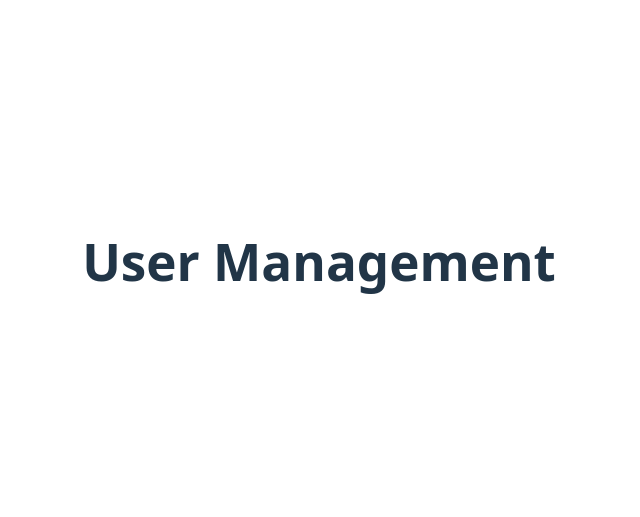
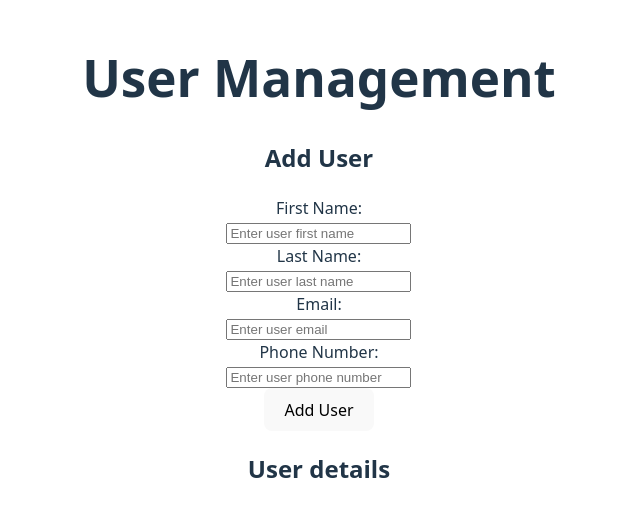
Before and after one commit to seemanarale/User_Form, a React (Vite) app: page / in a window 1280 px wide. Shown: the part 139-656 px from the top of the page, without its empty margins (321-961 px from the left). Built offline with nearby package versions, Linux system fonts and the light colour scheme.

Commit message:
Implemented create user functionality and added validation with api integration

```diff
--- a/src/App.jsx
+++ b/src/App.jsx
@@ -1,5 +1,7 @@
 
 import './App.css'
+
+import Home from './pages/Home'
 
 function App() {
 
@@ -7,7 +9,7 @@ function App() {
   return (
     <>
       <div>
-        <h1>User Management</h1>
+        <Home/>
       </div>
     </>
   )
--- /dev/null
+++ b/src/components/UserForm.jsx
@@ -0,0 +1,124 @@
+import { useState } from "react";
+import { createUser } from "../services/userService";
+
+export default function UserForm() {
+         const [formValues, setFormValues] = useState({
+            firstName: "",
+            lastName: "",
+            email: "",
+            phone:""});
+         const [errors, setErrors] = useState({});
+         const [loading, setLoading]=useState(false);
+        const handleChange = (e) => {
+            const { name, value } = e.target;
+            setFormValues(prevValues => ({
+                ...prevValues,
+                [name]: value
+            }));
+            setErrors(prevErrors => ({
+                ...prevErrors ,
+                [name]: ""
+            }));
+        };
+        const handleSubmit = async (e) => {
+            e.preventDefault();
+            if (!validateForm()) return;
+            try {
+                setLoading(true);
+                console.log(formValues);
+                await createUser(formValues);
+                setFormValues({
+                    firstName: "",
+                    lastName: "",
+                    email: "",
+                    phone:""
+                });
+            setErrors({});
+            alert("User added successfully");
+
+            } catch (error) {
+                console.error("failed to add User");
+                alert("failed to add User");
+            }
+            finally{
+                setLoading(false)
+            }
+
+
+        };
+        const validateForm = () =>
+            {
+            const { firstName, lastName, email, phone } = formValues;
+            const newErrors={};
+            if (!firstName.trim()) {
+                newErrors.firstName = "First name is required";
+            }
+            if (!lastName.trim()) {
+                newErrors.lastName = "Last name is required";
+            }
+             const emailRegex = /^[^@]+@[^@]+$/;
+            if (!email.trim()) {
+                newErrors.email = "Email is required";
+            } else if (!emailRegex.test(email)) {
+                newErrors.email = "Invalid email format";
+            }
+            const phoneRegex = /^\d{10}$/;
+            if (!phone.trim()) {
+                newErrors.phone = "Phone number is required";
+            } else if (!phoneRegex.test(phone)) {
+                newErrors.phone = "Invalid phone number format";
+            }
+            setErrors(newErrors);
+            return Object.keys(newErrors).length === 0;
+        }
+
+    return (
+        <div>
+            <h2>Add User</h2>
+             <form onSubmit={handleSubmit} >
+            <label htmlFor="firstName">First Name:</label><br/>
+            <input
+            type="text"
+            name="firstName"
+            placeholder="Enter user first name"
+            value={formValues.firstName}
+            onChange={handleChange} /> <br/>
+            {errors.firstName && <div style={{color: "red"}}>{errors.firstName}</div>}
+
+            {/* lastName */}
+             <label htmlFor="lastName">Last Name:</label><br/>
+             <input
+            type="text"
+            name="lastName"
+            placeholder="Enter user last name"
+            value={formValues.lastName}
+            onChange={handleChange} /><br/>
+            {errors.lastName && <div style={{color: "red"}}>{errors.lastName}</div>}
+
+                {/* email */}
+            <label htmlFor="email">Email:</label><br/>
+            <input
+            type="text"
+            name="email"
+            placeholder="Enter user email"
+            value={formValues.email}
+            onChange={handleChange} /> <br/>
+            {errors.email && <div style={{color: "red"}}>{errors.email}</div>}
+
+            <label htmlFor="phone">Phone Number:</label><br/>
+            <input
+            type="text"
+            name="phone"
+            placeholder="Enter user phone number"
+            value={formValues.phone}
+            onChange={handleChange}/><br/>
+            {errors.phone && <div style={{color: "red"}}>{errors.phone}</div>}
+           <button type="submit" disabled={loading}>
+            {loading ? "Adding... ": "Add User"} </button>
+           </form>
+           <>
+              <h2>User details</h2>
+           </>
+        </div>
+    )
+}
--- /dev/null
+++ b/src/pages/Home.jsx
@@ -0,0 +1,11 @@
+import UserForm from "../components/userForm";
+
+
+export default function Home() {
+    return (
+        <div>
+            <h1>User Management</h1>
+          <UserForm/>
+        </div>
+    );
+}
--- /dev/null
+++ b/src/services/userService.js
@@ -0,0 +1,14 @@
+import axios from "axios"
+
+const api=axios.create({
+    baseURL:"http://localhost:3001/",
+    headers:{
+        "Content-Type":"application/json"
+    },
+})
+
+export const createUser = async (user) => {
+        const res= await api.post("/users", user)
+        return res.data;
+
+}
```
